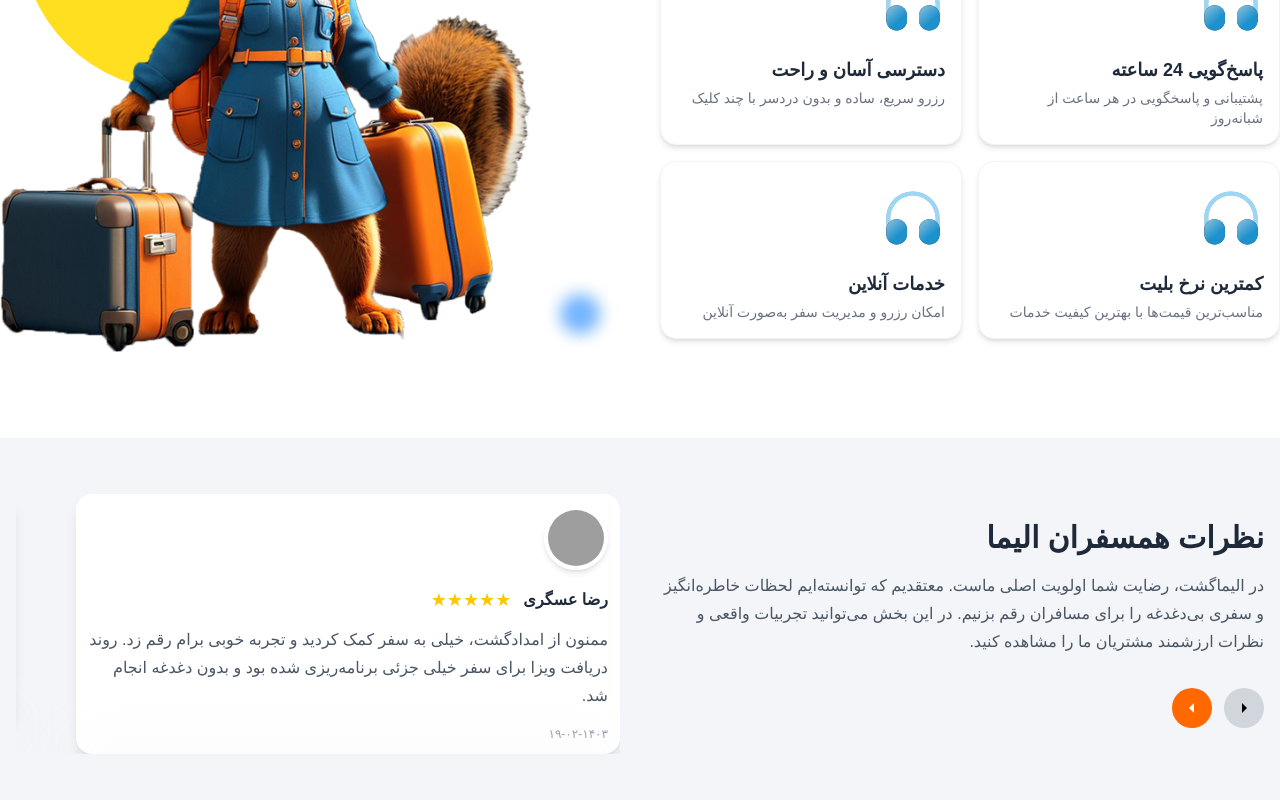
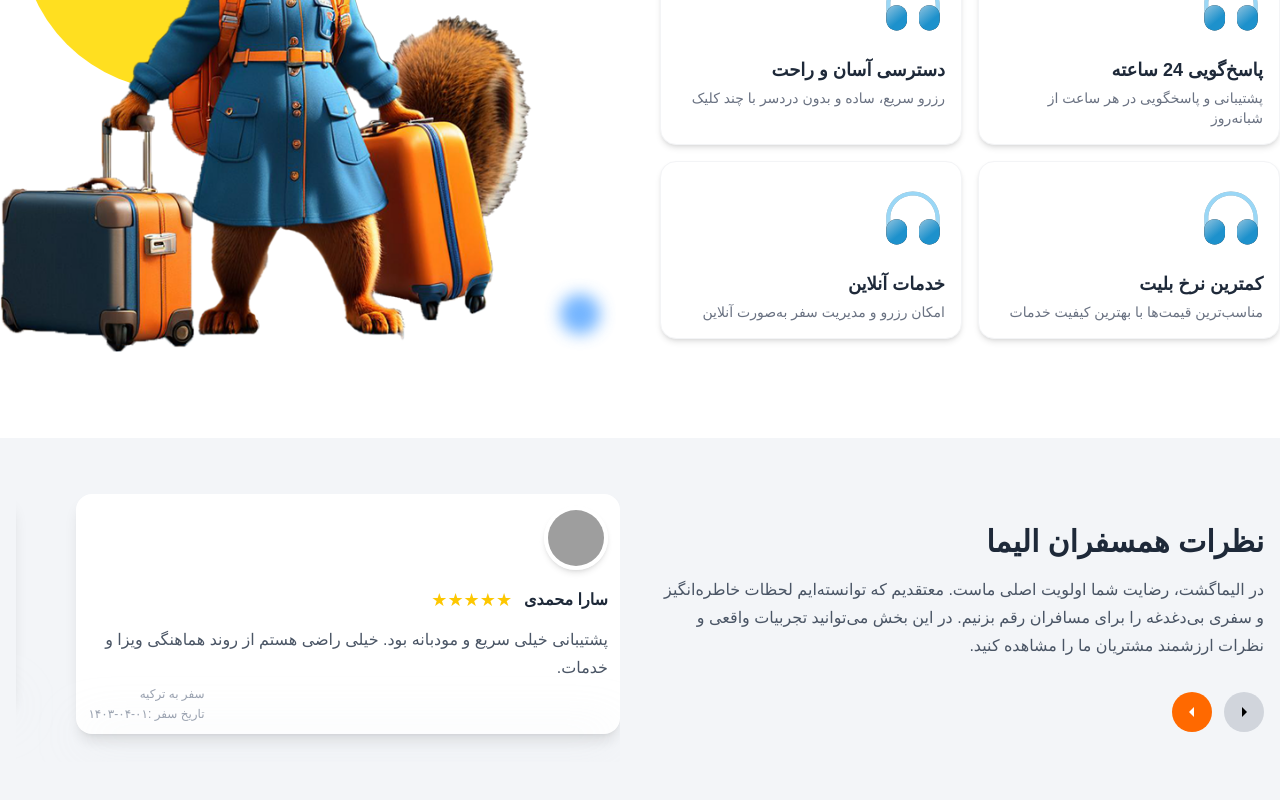
Before and after one commit to AlirezaSarizadeh/elima, a Next.js app: page / in a window 1280 px wide. Shown: the part 3196-3996 px from the top of the page. Built offline with nearby package versions, Linux system fonts and the light colour scheme; grey boxes are pictures that could not be loaded; a web font is replaced by a local one.

Commit message:
fix(TestimonialSlider) : بررسی های بیشتر برای چیدمان انجام شد

```diff
--- a/components/domestic_tour/features/TestimonialSlider.tsx
+++ b/components/domestic_tour/features/TestimonialSlider.tsx
@@ -73,7 +73,7 @@ export default function TestimonialSlider() {
                             nextEl: ".test-next-btn",
                         }}
                         autoplay={{
-                            delay: 30000,
+                            delay: 3000,
                             disableOnInteraction: false,
                         }}
                         loop={true}
@@ -106,7 +106,13 @@ export default function TestimonialSlider() {
                                     </p>
 
                                     {/* Date */}
-                                    <p className="text-xs text-gray-400 mt-4" dir="rtl">{item.date}</p>
+                                    <div className="flex items-start justify-center flex-col max-w-fit ms-auto" >
+                                        <p className="text-xs text-gray-400 mt-1">سفر به ترکیه</p>
+                                        <p className="text-xs text-gray-400 mt-1 flex items-center justify-center">
+                                            تاریخ سفر :
+                                            {item.date}
+                                        </p>
+                                    </div>
 
                                     {/* Card drop shadow */}
                                     <div className="absolute w-full h-4 bg-gray-300/20 blur-xl -bottom-2 left-0 rounded-full"></div>
```
